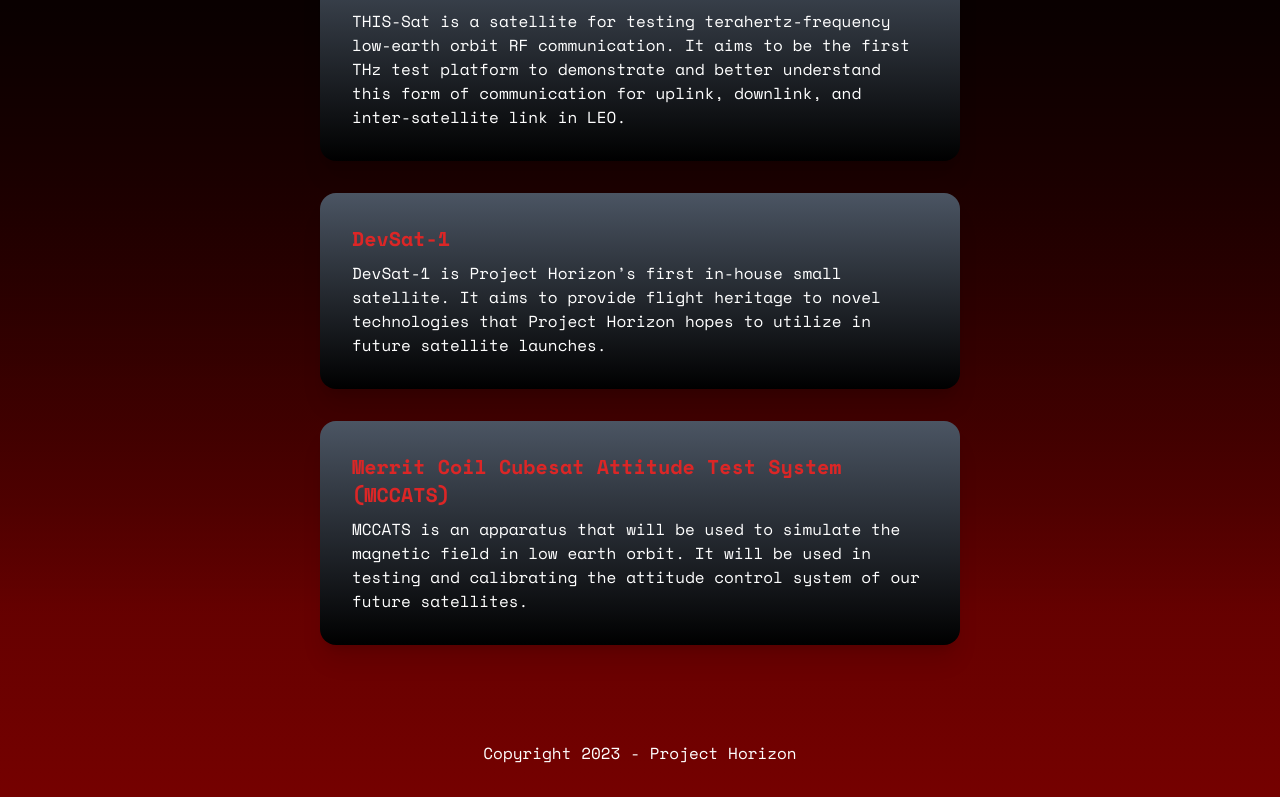
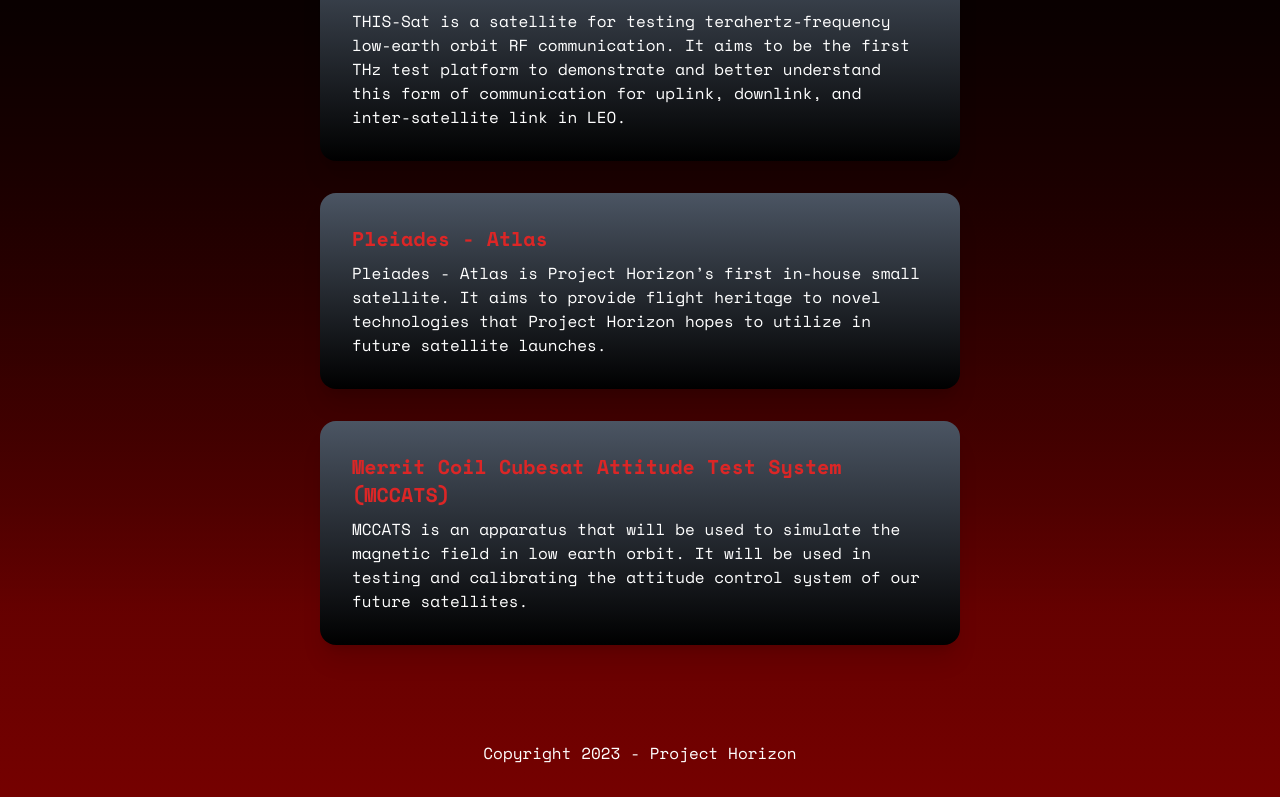
Before and after one commit to NU-Horizonsat/cubesite-v2, a Next.js app: page / in a window 1280 px wide. Shown: the part 1110-1907 px from the top of the page. Built offline with nearby package versions, Linux system fonts and the light colour scheme.

Commit message:
Removed ansys from partners + pleiades name change + dependencies update

```diff
--- a/src/app/page.tsx
+++ b/src/app/page.tsx
@@ -22,10 +22,10 @@ export default function Home() {
           credits=''
           />
         <TileProject
-          name="DevSat-1"
-          description=" DevSat-1 is Project Horizon’s first in-house small satellite. It aims to provide flight heritage to novel technologies that Project Horizon hopes to utilize in future satellite launches."
+          name="Pleiades - Atlas"
+          description=" Pleiades - Atlas is Project Horizon’s first in-house small satellite. It aims to provide flight heritage to novel technologies that Project Horizon hopes to utilize in future satellite launches."
           id='modal2'
-          long_desc='Development Satellite-1 is Project Horizon’s first foray into space as a university small satellite program. DevSat-1 is a 1U satellite bus based on the PROVES satellite kit designed by Cal-Poly Pomona’s Bronco Space Program. The DevSat line of satellites will facilitate an internal pipeline of rapid satellite development and payload integration to test novel technologies that Project Horizon hopes to utilize for future launches. Accordingly, DevSat-1’s mission is to serve as a test platform for novel software and hardware that will facilitate the success of THIS-Sat’s mission specifically. Some things that will be tested on DevSat-1 include advanced compression algorithms and small-scale splitting mechanisms. '
+          long_desc='Pleiades - Atlas is Project Horizon’s first foray into space as a university small satellite program. Pleiades - Atlas is a 1U satellite bus based on the PROVES satellite kit designed by Cal-Poly Pomona’s Bronco Space Program. The Pleiades line of satellites will facilitate an internal pipeline of rapid satellite development and payload integration to test novel technologies that Project Horizon hopes to utilize for future launches. Accordingly, Pleiades - Atlas’s mission is to serve as a test platform for novel software and hardware that will facilitate the success of THIS-Sat’s mission specifically. Some things that will be tested on Pleiades - Atlas include advanced compression algorithms and small-scale splitting mechanisms. '
           image='/projects/devsat.png'
           credits=''
         />
--- a/src/app/partners/page.tsx
+++ b/src/app/partners/page.tsx
@@ -13,7 +13,6 @@ const Partners = () => {
         <h1 className=" text-red-600 text-5xl text-left font-bold">OUR PARTNERS</h1>
       <TilePartner imagesrc="/partners/nasa.png" name="" title="NASA" description="NASA CSLI is a program offers an opportunity for universities, high schools, and non-profit organizations in the United States to access space. They provide us cost-effective pathway for building, testing and launching THIS-SAT." />
       <TilePartner imagesrc="/partners/unlab.webp" name="" title="UNLab" description="The Ultrabroadband Nano-networking Laboratory is a graduate research lab on Northeastern’s campus. They conduct research into advanced communications technology and are building the payload (a Terahertz band transmitter and receiver) that will ultimately fly on THIS-SAT." />
-      <TilePartner imagesrc="/partners/ansys.webp"name="" title="Ansys" description="ANSYS has graciously provided Project Horizon with its Satellite ToolKit (STK) software which we use for orbital modeling, and determining communication times between our satellites and our ground station." />
       <TilePartner imagesrc="/partners/aeronu.webp" name="" title="AerospaceNU" description="AerospaceNU is the parent club for Project Horizon. AeroNU provides extended administrative capacity to Project Horizon, and integrates the project into the university club system. AeroNU also provides all day-to-day operational funding for project horizon." />
       <TilePartner imagesrc="/partners/nuwireless.webp" name="" title="NU Wireless" description="NU Wireless is a student run organization on Northeastern Campus that specializes in wireless radio communications, especially with handheld HAM radios. Together, Project Horizon and NU Wireless are building a ground station capable of direct communications with our satellite for data uplink and downlink capabilities." />
       <p></p>
```
Also changed, not shown: 1 other file (tests, documents, lock files or other folders).
